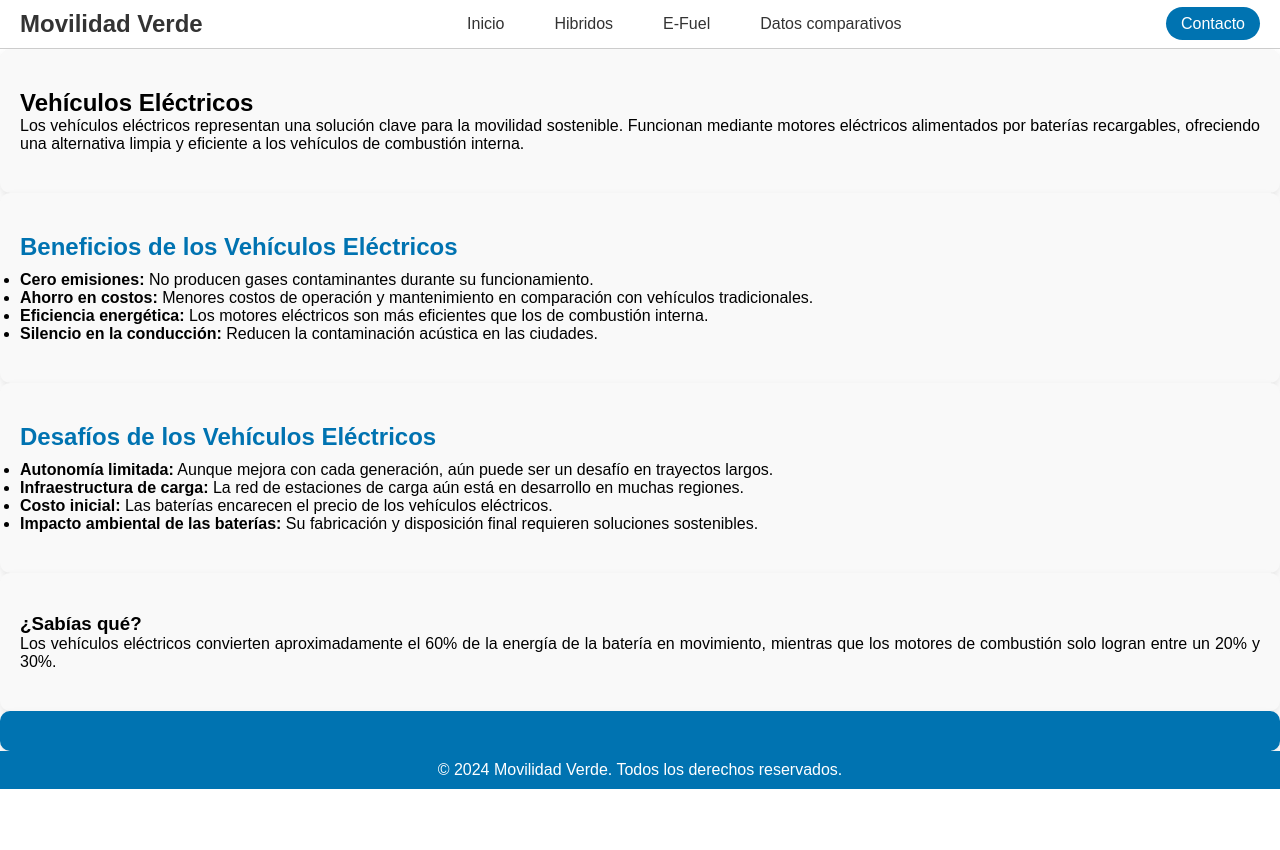
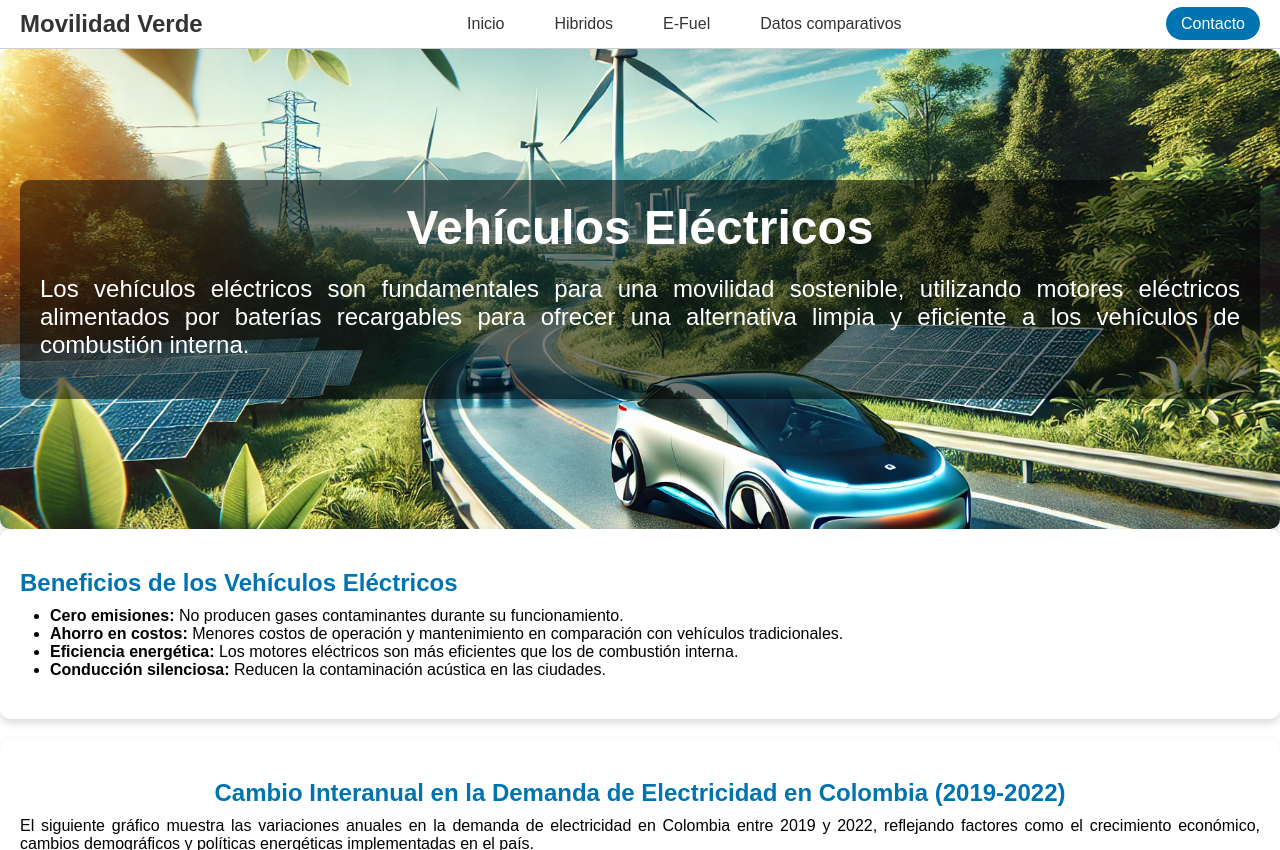
Before and after one commit to Alejandroceballos95/www.movildadVerde.com, a Flask app: page /electricos in a window 1280 px wide. Shown: the top 850 px of the page. Before the commit the page ends 789 px from the top, so only its background shows below. Run offline with Flask 3, Linux system fonts and the light colour scheme.

Commit message:
pagina de vehiculos electricos terminada

```diff
--- a/static/CSS/styleBlock.css
+++ b/static/CSS/styleBlock.css
@@ -63,7 +63,7 @@ nav a:hover {
 /* ===== Hero Section (Sección principal) ===== */
 .hero {
     width: 100%; /* Ocupar el 100% del ancho */
-    height: 100vh; /* Ocupar toda la altura de la ventana */
+    height: 60vh; /* Ocupar toda la altura de la ventana */
     background: url('./heroSection.webp') no-repeat center center/cover; /* Imagen de fondo ajustada */
     display: flex; /* Flexbox para centrar contenido */
     align-items: center;
@@ -114,7 +114,7 @@ nav a:hover {
 section {
     width: 100%; /* Asegurar que ocupe todo el ancho */
     padding: 40px 20px; /* Espaciado interno */
-    background-color: #f9f9f9; /* Fondo claro */
+    background-color: #ffffff; /* Fondo blanco */
     border-radius: 10px; /* Bordes redondeados */
     box-shadow: 0 4px 8px rgba(0, 0, 0, 0.1); /* Sombra sutil */
 }
@@ -130,6 +130,13 @@ section h2 {
 section p {
     font-size: 16px;
     text-align: justify; /* Alinear texto a ambos lados */
+}
+
+/* Estilo para listas */
+section ul {
+    list-style: disc; /* Viñetas estándar */
+    margin-left: 20px; /* Sangría a la izquierda */
+    padding-left: 10px; /* Espaciado interno */
 }
 
 /* ===== Sección de datos comparativos ===== */
@@ -202,3 +209,76 @@ footer a {
 footer a:hover {
     text-decoration: underline; /* Subrayar al pasar el mouse */
 }
+
+/* Fondo semitransparente para el contenido de la hero */
+.hero-content {
+    background-color: rgba(0, 0, 0, 0.5); /* Fondo negro semitransparente */
+    padding: 20px;
+    border-radius: 10px; /* Bordes redondeados */
+    text-align: center;
+}
+
+/* Ajustes para la sección de datos curiosos */
+.aside {
+    background-color: #e0f7fa; /* Fondo azul claro */
+    color: #0073b1; /* Texto azul principal */
+    font-size: 16px;
+    text-align: left; /* Alinear el texto a la izquierda */
+    padding: 20px;
+    border-radius: 10px; /* Bordes redondeados */
+}
+
+.aside h3 {
+    margin-bottom: 15px;
+    color: #0073b1;
+}
+
+/* Mejora visual para secciones destacadas */
+section, aside {
+    box-shadow: 0 4px 8px rgba(0, 0, 0, 0.15); /* Sombra más visible */
+}
+
+/* Estilos para la sección de explicación del gráfico */
+#explicacion-grafico {
+    background-color: #f0f8ff; /* Fondo azul claro */
+    padding: 20px;
+    border-radius: 10px;
+    margin: 20px 0;
+}
+
+#explicacion-grafico h2 {
+    color: #0073b1;
+    margin-bottom: 10px;
+}
+
+#explicacion-grafico p, #explicacion-grafico ul {
+    font-size: 16px;
+    text-align: justify;
+}
+
+#explicacion-grafico ul {
+    list-style: disc;
+    margin-left: 20px;
+}
+
+/* Estilos para la sección del gráfico */
+#grafico-demanda-electricidad {
+    margin: 20px 0;
+    text-align: center;
+}
+
+#grafico-demanda-electricidad h2 {
+    color: #0073b1;
+    margin-bottom: 10px;
+}
+
+/* Estilo para ajustar el tamaño del gráfico */
+.grafico {
+    max-width: 80%; /* Ajusta el ancho máximo al 80% del contenedor */
+    height: auto; /* Mantiene las proporciones del gráfico */
+    margin: 0 auto; /* Centra la imagen horizontalmente */
+    display: block; /* Asegura que se comporte como un bloque */
+    border: 2px solid #0073b1; /* Borde opcional para destacar el gráfico */
+    border-radius: 10px; /* Bordes redondeados */
+    box-shadow: 0 4px 8px rgba(0, 0, 0, 0.1); /* Sombra para mejorar la estética */
+}
--- a/templates/electricos.html
+++ b/templates/electricos.html
@@ -29,11 +29,13 @@
     </header>
     <main>
         <!-- Sección de introducción -->
-        <section id="intro-electricos" class="section">
-            <h1>Vehículos Eléctricos</h1>
-            <p>
-                Los vehículos eléctricos representan una solución clave para la movilidad sostenible. Funcionan mediante motores eléctricos alimentados por baterías recargables, ofreciendo una alternativa limpia y eficiente a los vehículos de combustión interna.
-            </p>
+        <section id="intro-electricos" class="hero">
+            <div class="hero-content">
+                <h1>Vehículos Eléctricos</h1>
+                <p>
+                    Los vehículos eléctricos son fundamentales para una movilidad sostenible, utilizando motores eléctricos alimentados por baterías recargables para ofrecer una alternativa limpia y eficiente a los vehículos de combustión interna.
+                </p>
+            </div>
         </section>
 
         <!-- Sección de beneficios -->
@@ -43,9 +45,19 @@
                 <li><strong>Cero emisiones:</strong> No producen gases contaminantes durante su funcionamiento.</li>
                 <li><strong>Ahorro en costos:</strong> Menores costos de operación y mantenimiento en comparación con vehículos tradicionales.</li>
                 <li><strong>Eficiencia energética:</strong> Los motores eléctricos son más eficientes que los de combustión interna.</li>
-                <li><strong>Silencio en la conducción:</strong> Reducen la contaminación acústica en las ciudades.</li>
+                <li><strong>Conducción silenciosa:</strong> Reducen la contaminación acústica en las ciudades.</li>
             </ul>
         </section>
+
+        <!-- Sección del gráfico -->
+        <section id="grafico-demanda-electricidad" class="section">
+            <h2>Cambio Interanual en la Demanda de Electricidad en Colombia (2019-2022)</h2>
+            <p>
+                El siguiente gráfico muestra las variaciones anuales en la demanda de electricidad en Colombia entre 2019 y 2022, reflejando factores como el crecimiento económico, cambios demográficos y políticas energéticas implementadas en el país.
+            </p>
+            <img class="grafico" src="{{ url_for('static', filename='images/cambio_demanda_electricidad_colombia.png') }}" alt="Gráfico de cambio en la demanda de electricidad en Colombia">
+        </section>
+
 
         <!-- Sección de desafíos -->
         <section id="desafios-electricos" class="section">
@@ -66,12 +78,6 @@
             </p>
         </section>
     </main>
-    <article>
-
-    </article>
-    <aside>
-
-    </aside>
     <footer>
         <p>&copy; 2024 Movilidad Verde. Todos los derechos reservados.</p>
     </footer>
```
